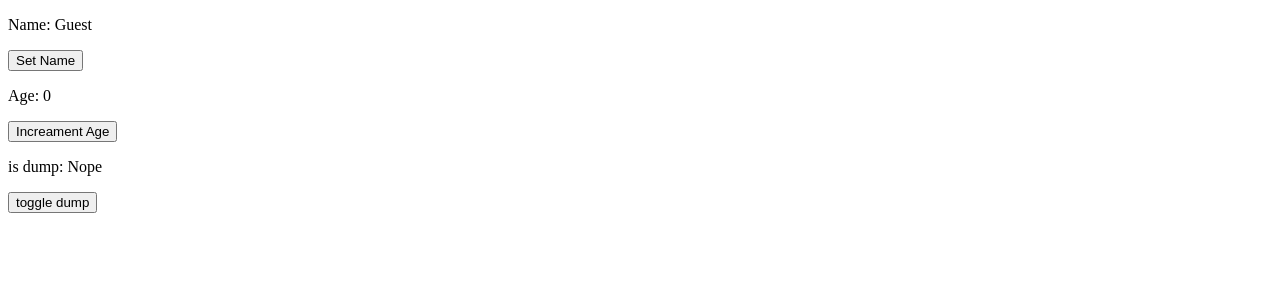
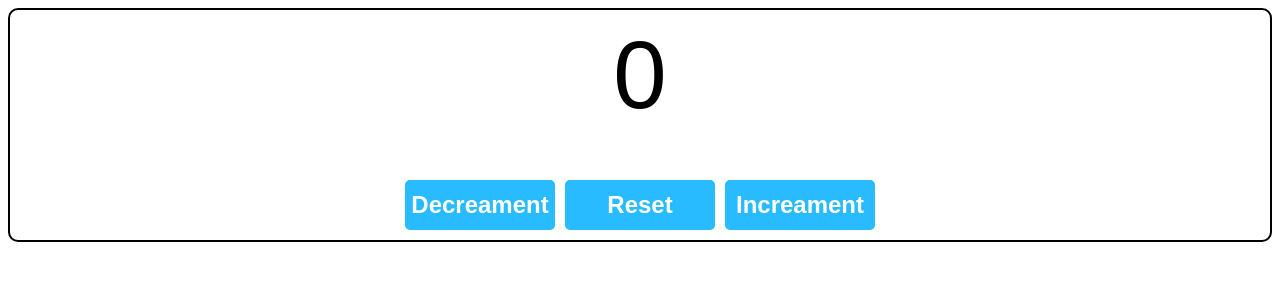
Before and after one commit to muhsinachipra/React-Practise, a React (Vite) app: page / in a window 1280 px wide. Shown: the top 300 px of the page. Built offline with nearby package versions, Linux system fonts and the light colour scheme; the HTML template or start-up script is replaced by a standard one.

Commit message:
Counter App

```diff
--- a/src/App.jsx
+++ b/src/App.jsx
@@ -8,11 +8,12 @@ import UserGreeting from "./UserGreeting";
 import List from "./List";
 import ProfilePicture from "./ProfilePicture";
 import MyComponent from "./MyComponent";
+import CounterApp from "./CounterApp";
 
 function App() {
 
   return (
-    <MyComponent/>
+    <CounterApp/>
   );
 }
 
--- /dev/null
+++ b/src/CounterApp.jsx
@@ -0,0 +1,25 @@
+import React, { useState } from "react";
+
+export default function CounterApp() {
+
+    const [count,setCount] =useState(0)
+
+    const Increament= () => {
+        setCount(count+1)
+    }
+    const Decreament= () => {
+        setCount(count-1)
+    }
+    const Reset= () => {
+        setCount(0)
+    }
+
+    return(
+        <div className="counter-container">
+            <p className="counter-display">{count}</p>
+            <button className="counter-button" onClick = {Decreament}>Decreament</button>
+            <button className="counter-button" onClick = {Reset}>Reset</button>
+            <button className="counter-button" onClick = {Increament}>Increament</button>
+        </div>
+    );
+}
--- a/src/index.css
+++ b/src/index.css
@@ -61,3 +61,34 @@
   color: rgba(0, 0, 0, 0.404);
   cursor: pointer;
 }
+
+.counter-container {
+  text-align: center;
+  font-family: Arial, sans-serif;
+  border: 2px solid black;
+  padding: 10px;
+  border-radius: 10px;
+}
+
+.counter-display {
+  font-size: 6em;
+  margin-top: 0;
+  margin-bottom: 50px;
+}
+
+.counter-button {
+  width: 150px;
+  height: 50px;
+  font-size: 1.5em;
+  font-weight: bold;
+  margin: 0px 5px;
+  background-color: hsl(199, 100%, 58%);
+  color: white;
+  border: none;
+  border-radius: 5px;
+  cursor: pointer;
+}
+
+.counter-button:hover {
+  background-color: hsl(197, 100%, 48%);
+}
```
